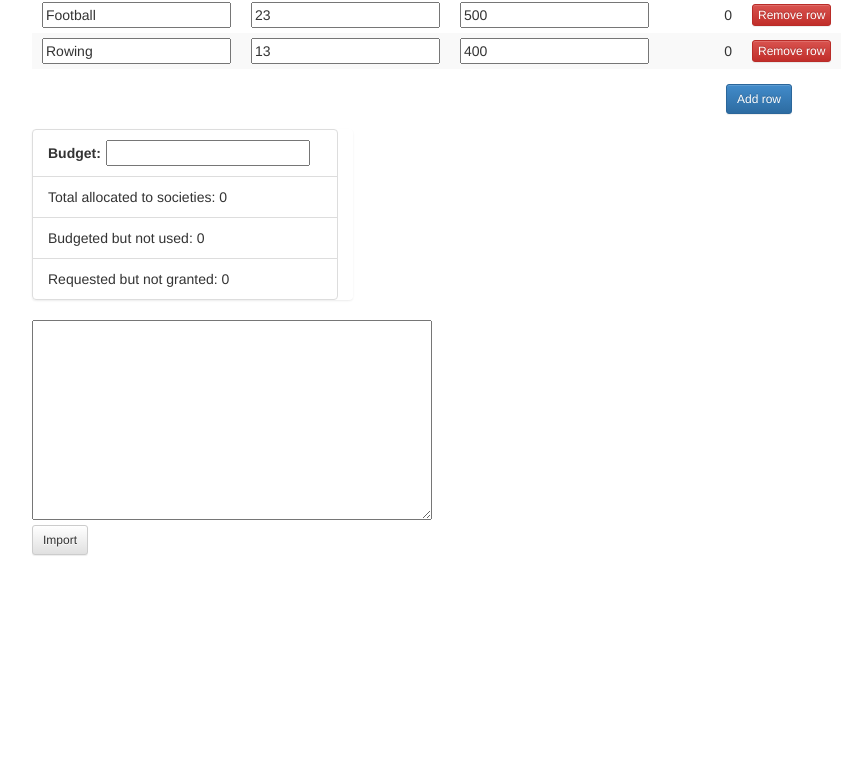
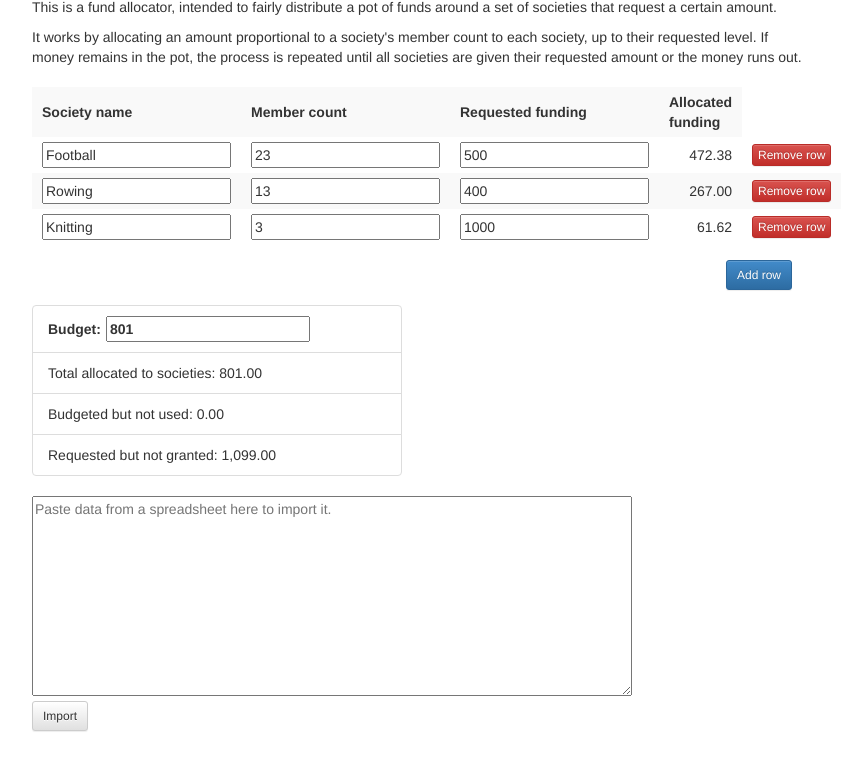
Before and after one commit to olane/socalloc, a plain HTML site: page index.html in a window 1280 px wide. Shown: the part 73-834 px from the top of the page, without its empty margins (223-1085 px from the left). Before the commit the page ends 800 px from the top, so only its background shows below. Drawn offline with nearby package versions, Linux system fonts and the light colour scheme; some packages are replaced by stand-ins of ours.

Commit message:
UI improvements, rounding to 2dp for display

```diff
--- a/index.html
+++ b/index.html
@@ -24,7 +24,13 @@
   </head>
   <body>
     <div ng-controller="AllocController" class="container">
-
+      <h1>Society funds allocator</h1>
+      <p>
+        This is a fund allocator, intended to fairly distribute a pot of funds around a set of societies that request a certain amount.
+      </p>
+      <p>
+        It works by allocating an amount proportional to a society's member count to each society, up to their requested level. If money remains in the pot, the process is repeated until all societies are given their requested amount or the money runs out.
+      </p>
       <table class="table-striped">
         <tr>
           <th>Society name</th>
@@ -37,7 +43,7 @@
           <td><input type="text" ng-model="soc.name" /></td>
           <td><input type="number" ng-model="soc.memberCount" min="0" /></td>
           <td><input type="number" ng-model="soc.requestedFunding" min="0" /></td>
-          <td><span class="allocated-funding-cell">{{socAllocation(soc)}}</span></td>
+          <td><span class="allocated-funding-cell">{{socAllocation(soc) | number:2}}</span></td>
           <td><button ng-click="removeRow(soc)" class="btn btn-xs btn-danger">Remove row</button></td>
         </tr>
       </table>
@@ -46,19 +52,19 @@
         <button type="submit" class="btn btn-sm btn-primary">Add row</button>
       </form>
 
-      <ul class="stats list-group col-md-5">
+      <ul class="stats list-group col-md-6">
         <li class="list-group-item">
           <label class="budget">
             Budget:<input type="number" ng-model="budget" />
           </label>
         </li>
-        <li class="list-group-item">Total allocated to societies: {{totalAllocatedFunding()}}</li>
-        <li class="list-group-item">Budgeted but not used: {{unusedBudget()}}</li>
-        <li class="list-group-item">Requested but not granted: {{notGrantedTotal()}}</li>
+        <li class="list-group-item">Total allocated to societies: {{totalAllocatedFunding() | number:2}}</li>
+        <li class="list-group-item">Budgeted but not used: {{unusedBudget() | number:2}}</li>
+        <li class="list-group-item">Requested but not granted: {{notGrantedTotal() | number:2}}</li>
       </ul>
 
       <div class="importer">
-        <textarea ng-model="pasteData"></textarea>
+        <textarea ng-model="pasteData" placeholder="Paste data from a spreadsheet here to import it."></textarea>
         <button ng-click="importPastedData()" class="btn btn-sm btn-default">Import</button>
       </div>
 
--- a/index.js
+++ b/index.js
@@ -3,12 +3,15 @@ angular.module('socAlloc', [])
     $scope.socs = [
       {name:'Football',
        requestedFunding:500,
-       memberCount:23,
-       allocatedFunding:20},
+       memberCount:23},
       {name:'Rowing',
        requestedFunding:400,
-       memberCount:13,
-       allocatedFunding:50}];
+       memberCount:13},
+      {name:'Knitting',
+       requestedFunding:1000,
+       memberCount:3}];
+
+    $scope.budget = 801;
 
     $scope.addSoc = function() {
       $scope.socs.push({name:"",
--- a/style.css
+++ b/style.css
@@ -9,6 +9,7 @@ th, td {
 
 .container {
   width: 800px !important;
+  margin-bottom: 30px;
 }
 
 table {
@@ -30,14 +31,14 @@ table {
 
 .stats {
   margin-top: 50px;
+  box-shadow: none !important;
 }
 
 .importer {
-  width: 400px;
-  margin: 20px 0;
+  width: 600px;
 }
 
 .importer textarea{
-  width:400px;
+  width:600px;
   height:200px;
 }
```
